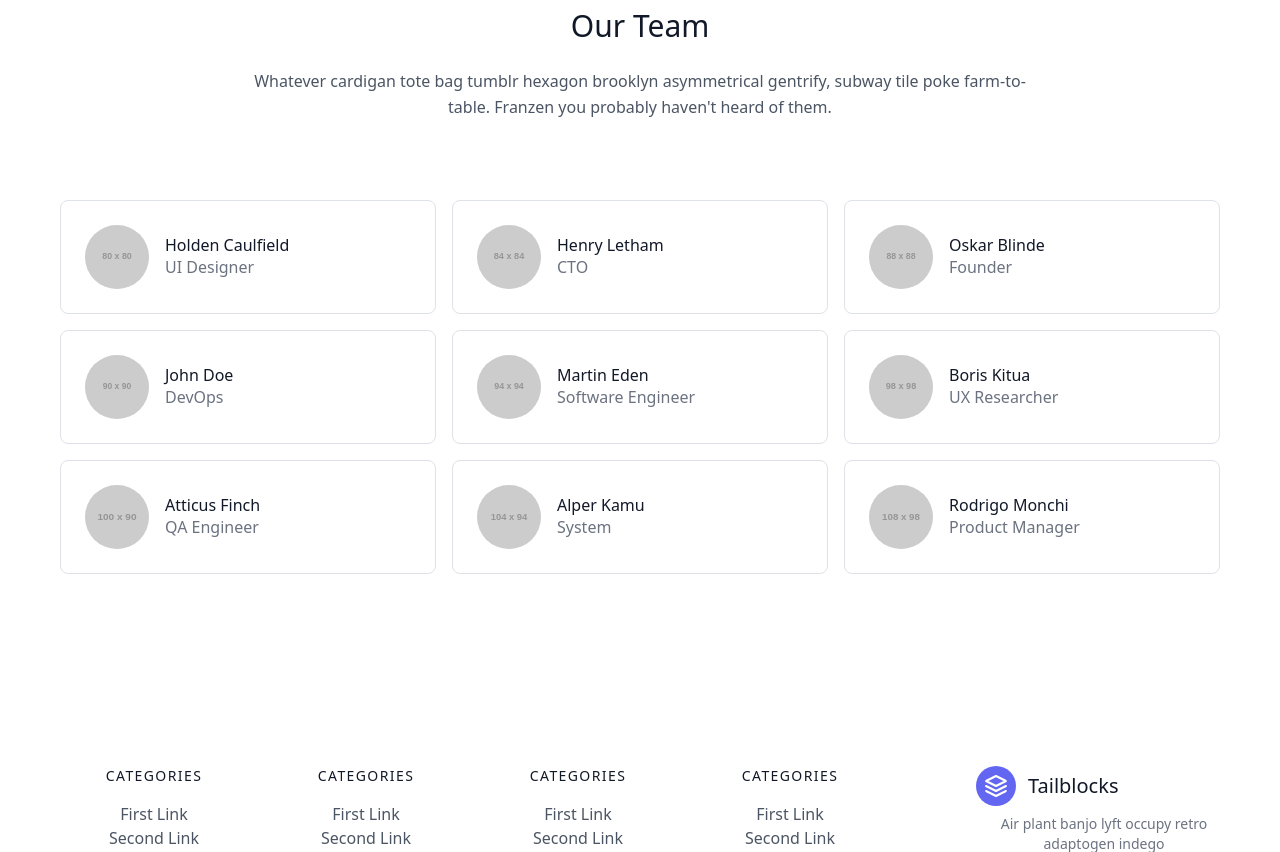
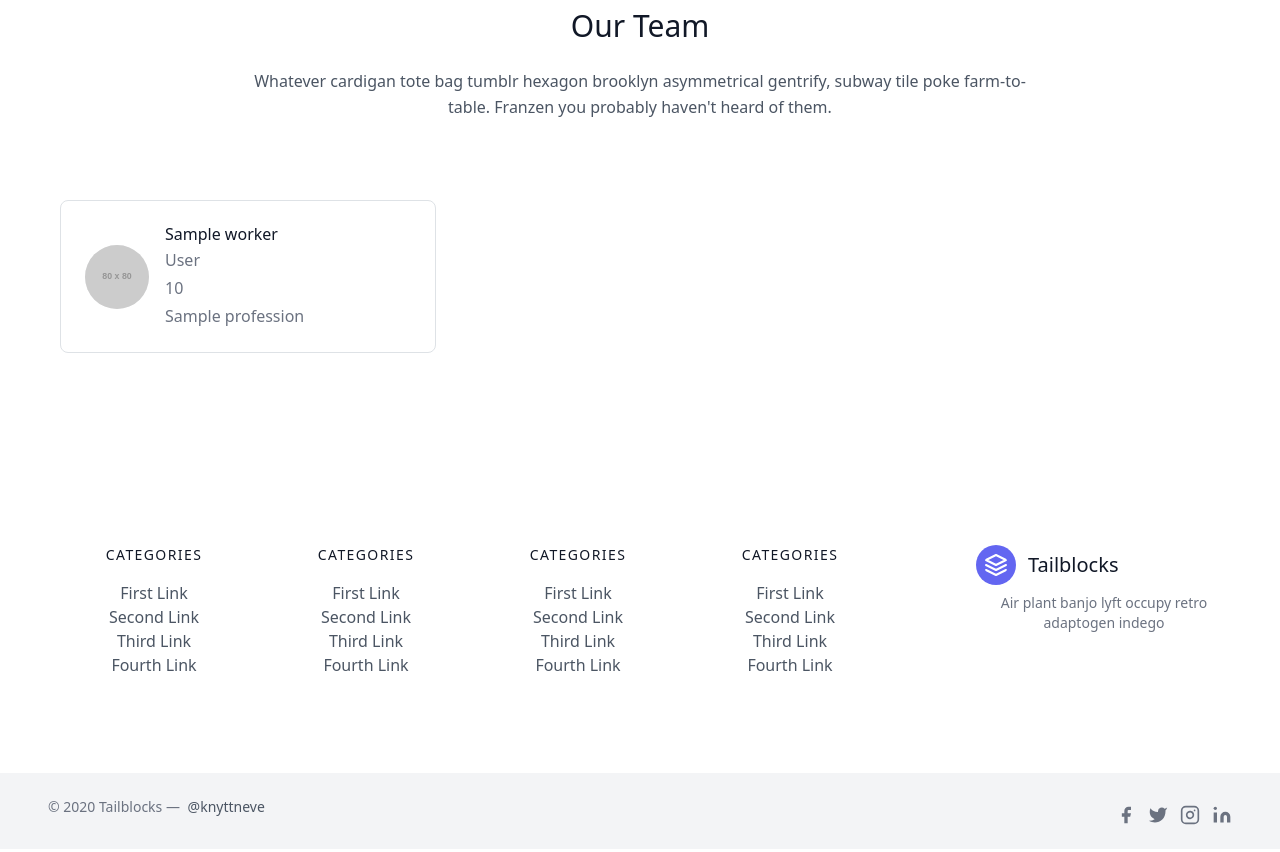
Before and after one commit to hwandev12/solid-search-blog, a Python web app: template templates/pages/home.html in a window 1280 px wide. Shown: the part 168-1020 px from the top of the page. After the commit the page ends 993 px from the top, so only its background shows below. Run offline with Jinja, Linux system fonts and the light colour scheme; the template is opened without the code that fills it: most values are stand-ins (such as "Sample title", 1, 10 or a date in 2020); grey boxes labelled with a size stand in for pictures from a placeholder-image service; some libraries are stand-ins or nearby versions; some web fonts are replaced.

Commit message:
info from model

```diff
--- a/templates/pages/home.html
+++ b/templates/pages/home.html
@@ -15,6 +15,7 @@
       </p>
     </div>
     <div class="flex flex-wrap -m-2">
+      {% for worker in workers %}
       <div class="p-2 lg:w-1/3 md:w-1/2 w-full">
         <div
           class="h-full flex items-center border-gray-200 border p-4 rounded-lg"
@@ -26,133 +27,16 @@
           />
           <div class="flex-grow">
             <h2 class="text-gray-900 title-font font-medium">
-              Holden Caulfield
+              {{ worker.name }}
             </h2>
-            <p class="text-gray-500">UI Designer</p>
+            <p class="text-gray-500 mt-1">{{ worker.last_name }}</p>
+            <p class="text-gray-500 mt-1">{{ worker.age }}</p>
+            <p class="text-gray-500 mt-1">{{ worker.profession }}</p>
           </div>
         </div>
       </div>
-      <div class="p-2 lg:w-1/3 md:w-1/2 w-full">
-        <div
-          class="h-full flex items-center border-gray-200 border p-4 rounded-lg"
-        >
-          <img
-            alt="team"
-            class="w-16 h-16 bg-gray-100 object-cover object-center flex-shrink-0 rounded-full mr-4"
-            src="https://dummyimage.com/84x84"
-          />
-          <div class="flex-grow">
-            <h2 class="text-gray-900 title-font font-medium">Henry Letham</h2>
-            <p class="text-gray-500">CTO</p>
-          </div>
-        </div>
-      </div>
-      <div class="p-2 lg:w-1/3 md:w-1/2 w-full">
-        <div
-          class="h-full flex items-center border-gray-200 border p-4 rounded-lg"
-        >
-          <img
-            alt="team"
-            class="w-16 h-16 bg-gray-100 object-cover object-center flex-shrink-0 rounded-full mr-4"
-            src="https://dummyimage.com/88x88"
-          />
-          <div class="flex-grow">
-            <h2 class="text-gray-900 title-font font-medium">Oskar Blinde</h2>
-            <p class="text-gray-500">Founder</p>
-          </div>
-        </div>
-      </div>
-      <div class="p-2 lg:w-1/3 md:w-1/2 w-full">
-        <div
-          class="h-full flex items-center border-gray-200 border p-4 rounded-lg"
-        >
-          <img
-            alt="team"
-            class="w-16 h-16 bg-gray-100 object-cover object-center flex-shrink-0 rounded-full mr-4"
-            src="https://dummyimage.com/90x90"
-          />
-          <div class="flex-grow">
-            <h2 class="text-gray-900 title-font font-medium">John Doe</h2>
-            <p class="text-gray-500">DevOps</p>
-          </div>
-        </div>
-      </div>
-      <div class="p-2 lg:w-1/3 md:w-1/2 w-full">
-        <div
-          class="h-full flex items-center border-gray-200 border p-4 rounded-lg"
-        >
-          <img
-            alt="team"
-            class="w-16 h-16 bg-gray-100 object-cover object-center flex-shrink-0 rounded-full mr-4"
-            src="https://dummyimage.com/94x94"
-          />
-          <div class="flex-grow">
-            <h2 class="text-gray-900 title-font font-medium">Martin Eden</h2>
-            <p class="text-gray-500">Software Engineer</p>
-          </div>
-        </div>
-      </div>
-      <div class="p-2 lg:w-1/3 md:w-1/2 w-full">
-        <div
-          class="h-full flex items-center border-gray-200 border p-4 rounded-lg"
-        >
-          <img
-            alt="team"
-            class="w-16 h-16 bg-gray-100 object-cover object-center flex-shrink-0 rounded-full mr-4"
-            src="https://dummyimage.com/98x98"
-          />
-          <div class="flex-grow">
-            <h2 class="text-gray-900 title-font font-medium">Boris Kitua</h2>
-            <p class="text-gray-500">UX Researcher</p>
-          </div>
-        </div>
-      </div>
-      <div class="p-2 lg:w-1/3 md:w-1/2 w-full">
-        <div
-          class="h-full flex items-center border-gray-200 border p-4 rounded-lg"
-        >
-          <img
-            alt="team"
-            class="w-16 h-16 bg-gray-100 object-cover object-center flex-shrink-0 rounded-full mr-4"
-            src="https://dummyimage.com/100x90"
-          />
-          <div class="flex-grow">
-            <h2 class="text-gray-900 title-font font-medium">Atticus Finch</h2>
-            <p class="text-gray-500">QA Engineer</p>
-          </div>
-        </div>
-      </div>
-      <div class="p-2 lg:w-1/3 md:w-1/2 w-full">
-        <div
-          class="h-full flex items-center border-gray-200 border p-4 rounded-lg"
-        >
-          <img
-            alt="team"
-            class="w-16 h-16 bg-gray-100 object-cover object-center flex-shrink-0 rounded-full mr-4"
-            src="https://dummyimage.com/104x94"
-          />
-          <div class="flex-grow">
-            <h2 class="text-gray-900 title-font font-medium">Alper Kamu</h2>
-            <p class="text-gray-500">System</p>
-          </div>
-        </div>
-      </div>
-      <div class="p-2 lg:w-1/3 md:w-1/2 w-full">
-        <div
-          class="h-full flex items-center border-gray-200 border p-4 rounded-lg"
-        >
-          <img
-            alt="team"
-            class="w-16 h-16 bg-gray-100 object-cover object-center flex-shrink-0 rounded-full mr-4"
-            src="https://dummyimage.com/108x98"
-          />
-          <div class="flex-grow">
-            <h2 class="text-gray-900 title-font font-medium">Rodrigo Monchi</h2>
-            <p class="text-gray-500">Product Manager</p>
-          </div>
-        </div>
+      {% endfor %}
       </div>
     </div>
-  </div>
 </section>
 {% endblock content %}
```
